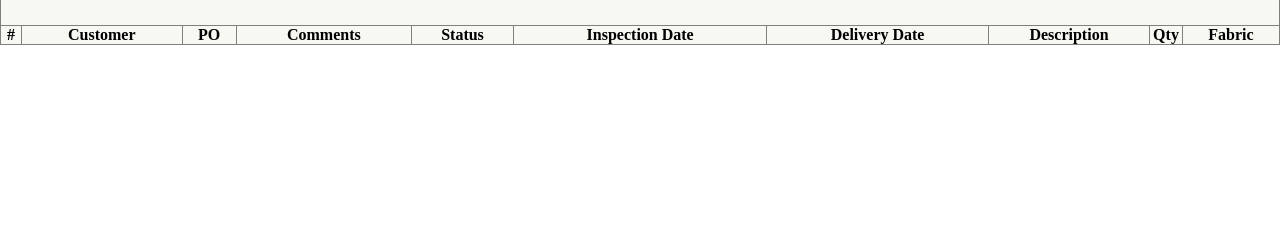
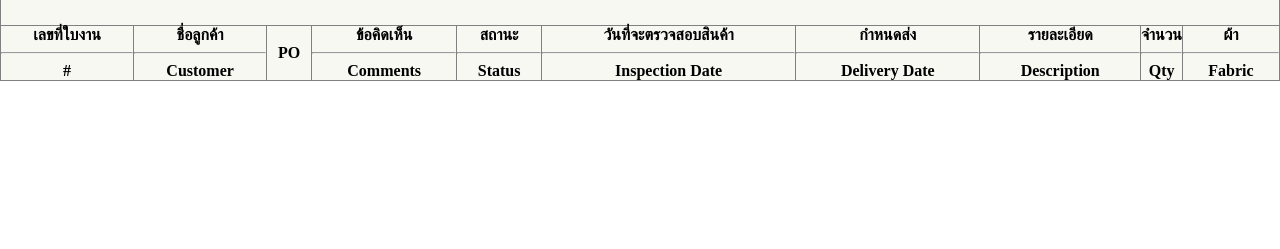
Before and after one commit to charliephairoj/EmployeeCenter, a Django app: template templates/delivery_email.html in a window 1280 px wide. Shown: the part 51-300 px from the top of the page. Run offline with Django 3.2, Linux system fonts and the light colour scheme; the template is opened without the code that fills it, so the values that code supplies are empty.

Commit message:
Updated the headings for the daily delivery email to have thai in addtion to english

```diff
--- a/templates/delivery_email.html
+++ b/templates/delivery_email.html
@@ -158,16 +158,16 @@
 				<td colspan="10" style="text-align:center; font-size:1.5em; padding:1em 0;">Schedule for {{start_date|date:"N j, Y"}} - {{end_date|date:"N j, Y"}}</td>
 			</tr>
 			<tr>
-				<th style="{{header_style}}">#</th>
-				<th style="{{header_style}}">Customer</th>
+				<th style="{{header_style}}">เลขที่ใบงาน<hr />#</th>
+				<th style="{{header_style}}">ชื่อลูกค้า<hr />Customer</th>
 				<th style="{{header_style}}">PO</th>
-				<th style="{{header_style}}">Comments</th>
-				<th style="{{header_style}}">Status</th>
-				<th style="{{header_style}}">Inspection Date</th>
-				<th style="{{header_style}}">Delivery Date</th>
-				<th style="{{header_style}} width:10em">Description</th>
-				<th style="{{header_style}} width:2em;">Qty</th>
-				<th style="{{header_style}} width:6em">Fabric</th>
+				<th style="{{header_style}}">ข้อคิดเห็น<hr />Comments</th>
+				<th style="{{header_style}}">สถานะ<hr />Status</th>
+				<th style="{{header_style}}">วันที่จะตรวจสอบสินค้า<hr />Inspection Date</th>
+				<th style="{{header_style}}">กำหนดส่ง<hr/>Delivery Date</th>
+				<th style="{{header_style}} width:10em">รายละเอียด<hr />Description</th>
+				<th style="{{header_style}} width:2em;">จำนวน<hr />Qty</th>
+				<th style="{{header_style}} width:6em">ผ้า<hr />Fabric</th>
 			</tr>
 		</thead>
 		<tbody>
```
